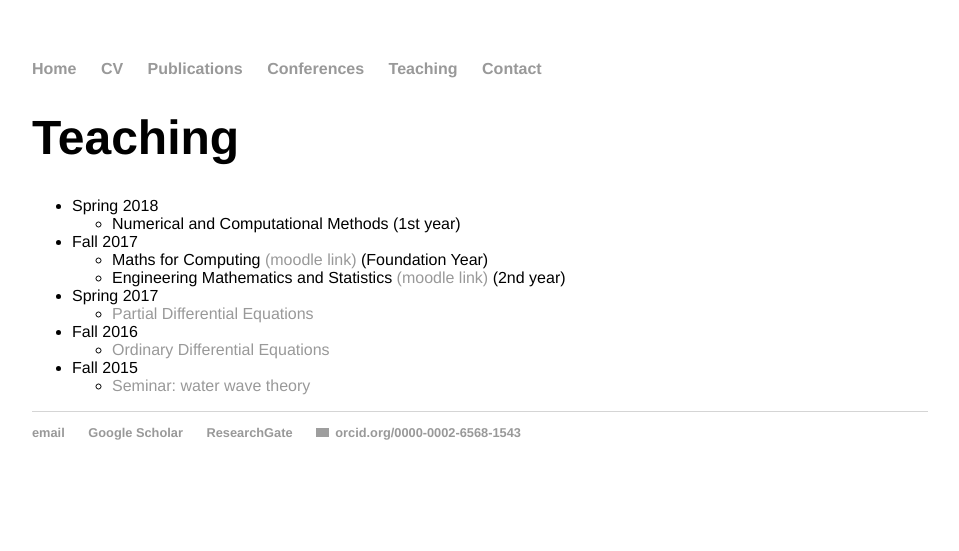
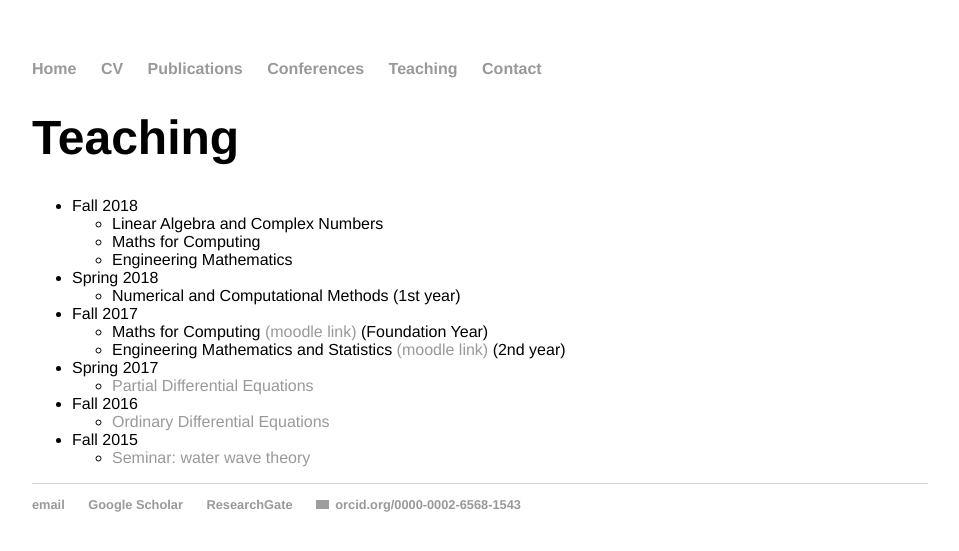
Before and after one commit to rstuhlmeier/rstuhlmeier.github.io, a Jekyll site: the page built from teaching/index.html, in a window 1280 px wide. Shown: the top 551 px of the page, without its empty margins (160-1119 px from the left). Built offline with Jekyll 4.4.1, drawn with Linux system fonts in a browser that asks for light colours; grey boxes are pictures that could not be loaded.

Commit message:
Added Fall 2018 Teaching

```diff
--- a/teaching/index.html
+++ b/teaching/index.html
@@ -6,6 +6,12 @@ title: Raphael Stuhlmeier - Teaching
 <h1> Teaching </h1>
 
 <ul>
+  <li> Fall 2018
+    <ul>
+      <li> Linear Algebra and Complex Numbers </li>
+      <li> Maths for Computing </li>
+      <li> Engineering Mathematics </li>
+    </ul>
 <li> Spring 2018
 <ul>
 <li> Numerical and Computational Methods (1st year)</li>
```
